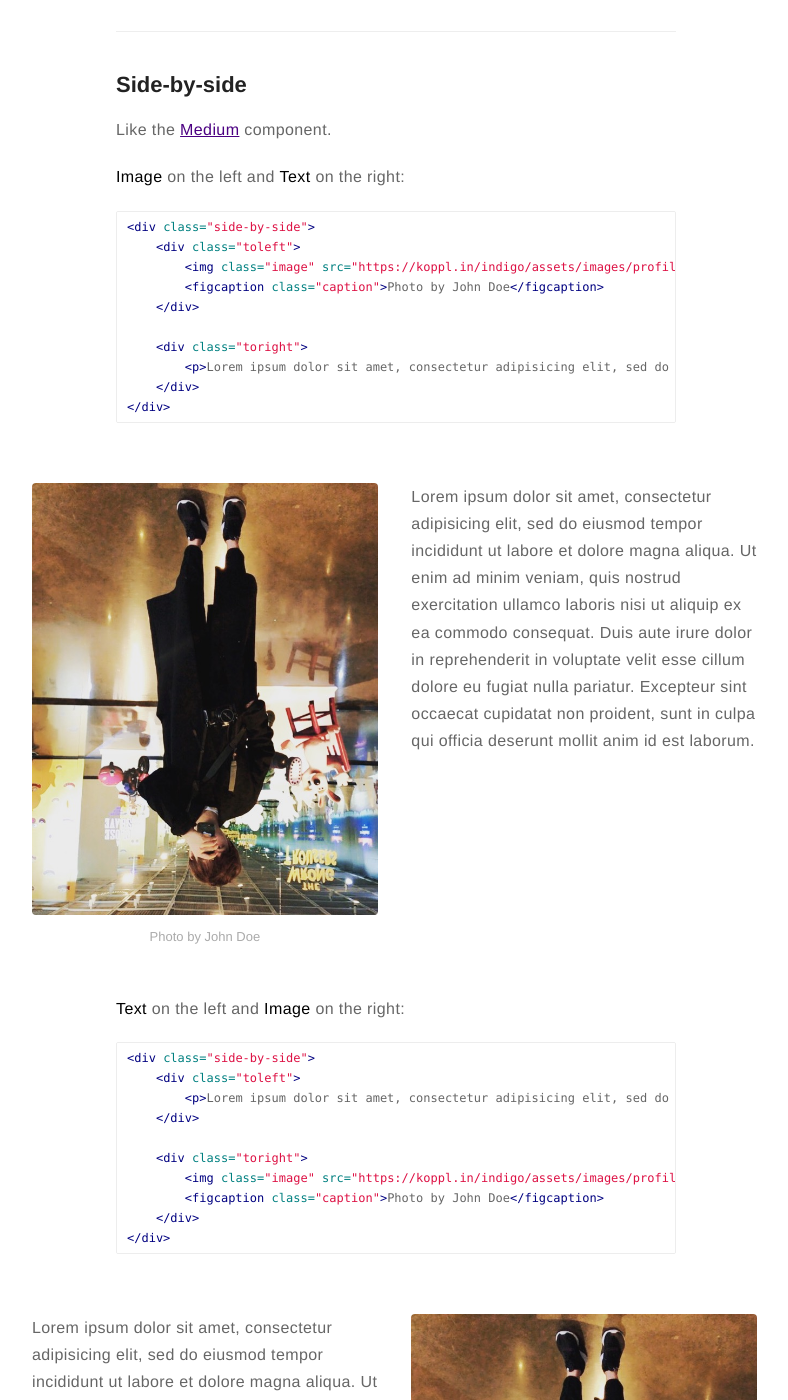
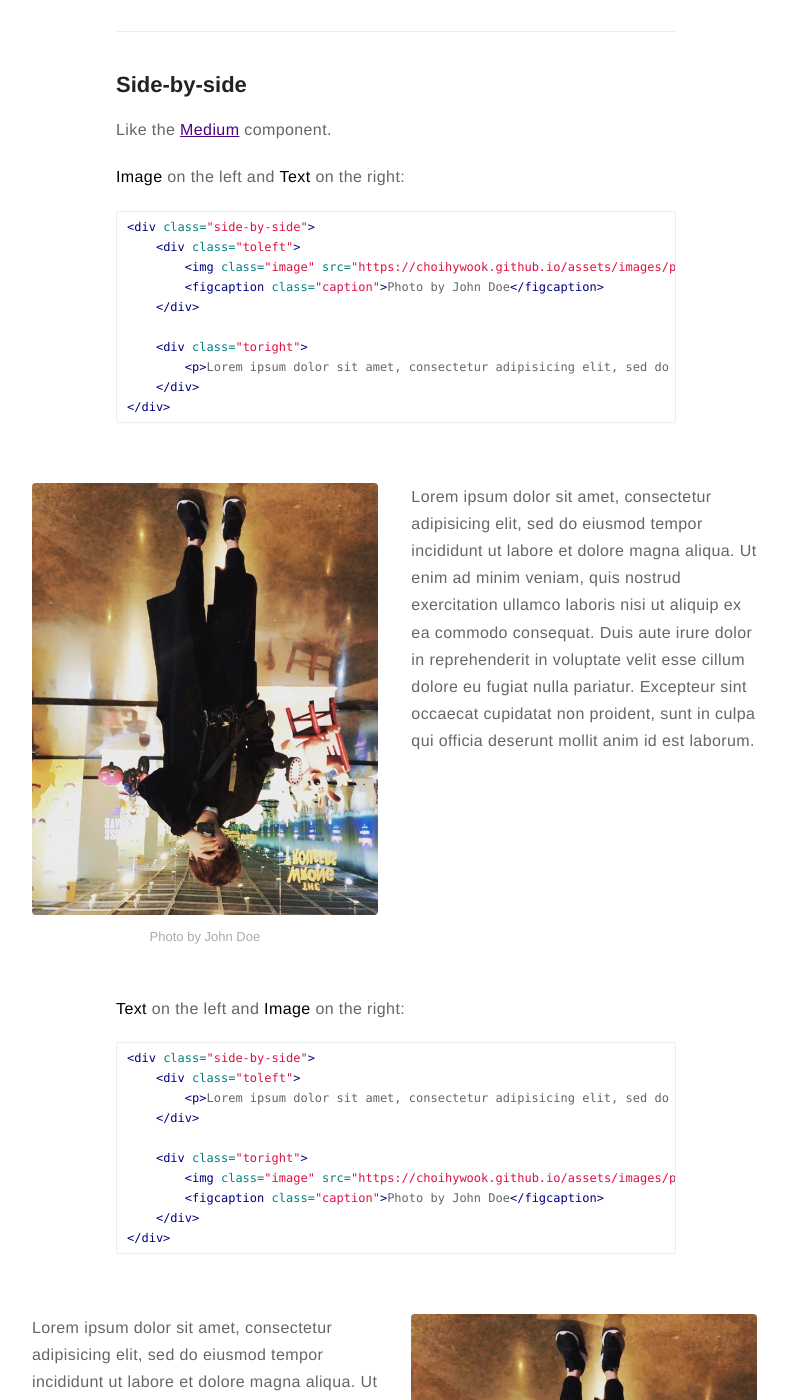
Before and after one commit to choihywook/choihywook.github.io, a Jekyll site: the page built from _posts/2015-02-24-markdown-extra-components.markdown, in a window 1280 px wide and 1400 px high, scrolled down 1068 px. Shown: the whole window, without its empty margins (244-1032 px from the left). Built offline with Jekyll 4.4.1, drawn with Linux system fonts in a browser that asks for light colours; comment, search, counter and statistics services are not loaded; part of the change alters nothing that is shown; some of the changed text lies outside the part shown.

Commit message:
190802_web

```diff
--- a/_config.yml
+++ b/_config.yml
@@ -16,7 +16,7 @@ resume: true
 resume-external: true
 resume-url: https://google.com/?q=my+resume
 
-url: https://koppl.in/indigo
+url: https://choihywook.github.io
 # your url: http://USERNAME.github.io
 
 permalink: /:title/
@@ -30,7 +30,7 @@ permalink: /:title/
 
 # if you don't want comments in your posts, leave categories empty
 disqus:
-  shortname: mydisqus # enter this from your disqus account
+  shortname: choihywook # enter this from your disqus account
   categories: [blog, project] # only show disqus for posts that have these categories
 
 # if you don't have any of social below, comment the line
@@ -54,18 +54,12 @@ medium: medium
 email: myemail@gmail.com
 
 authors:
-    johndoe:
-        name: John Doe
-        bio: A Man who travels the world eating noodles
+    choihywook:
+        name: Hyung Wook Choi
+        bio: Toddler Developer who love Liberal Arts
         external-image: false
         picture: assets/images/profile.jpg
         twitter: johndoe
-    jamesfoster:
-        name: James Foster
-        bio: A Man who develops software with coffee
-        external-image: false
-        picture: assets/images/james.jpg
-        twitter: jamesfoster
 
 # do you want a larger site? change the option below
 # options: [normal, large] | default: normal
```
